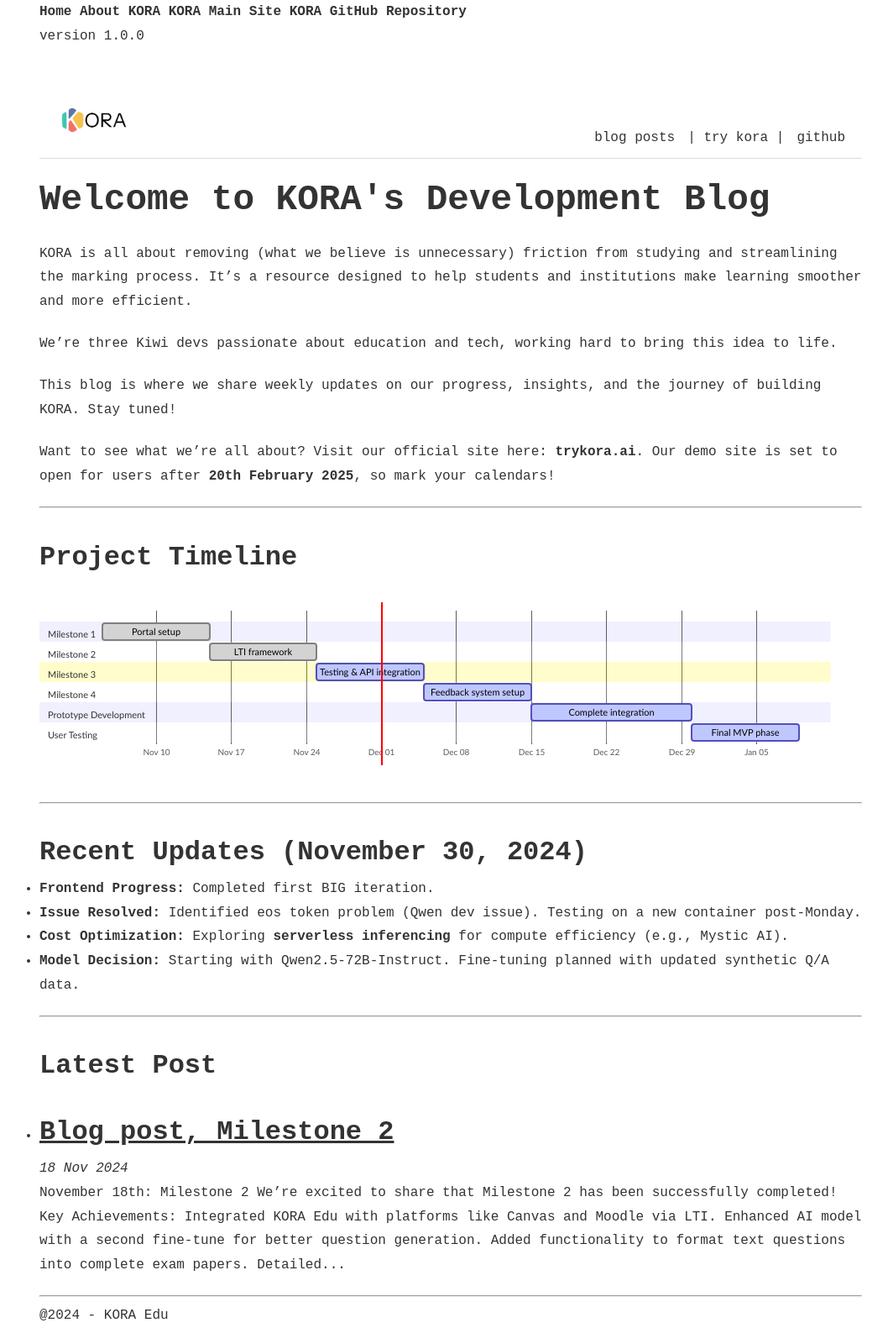
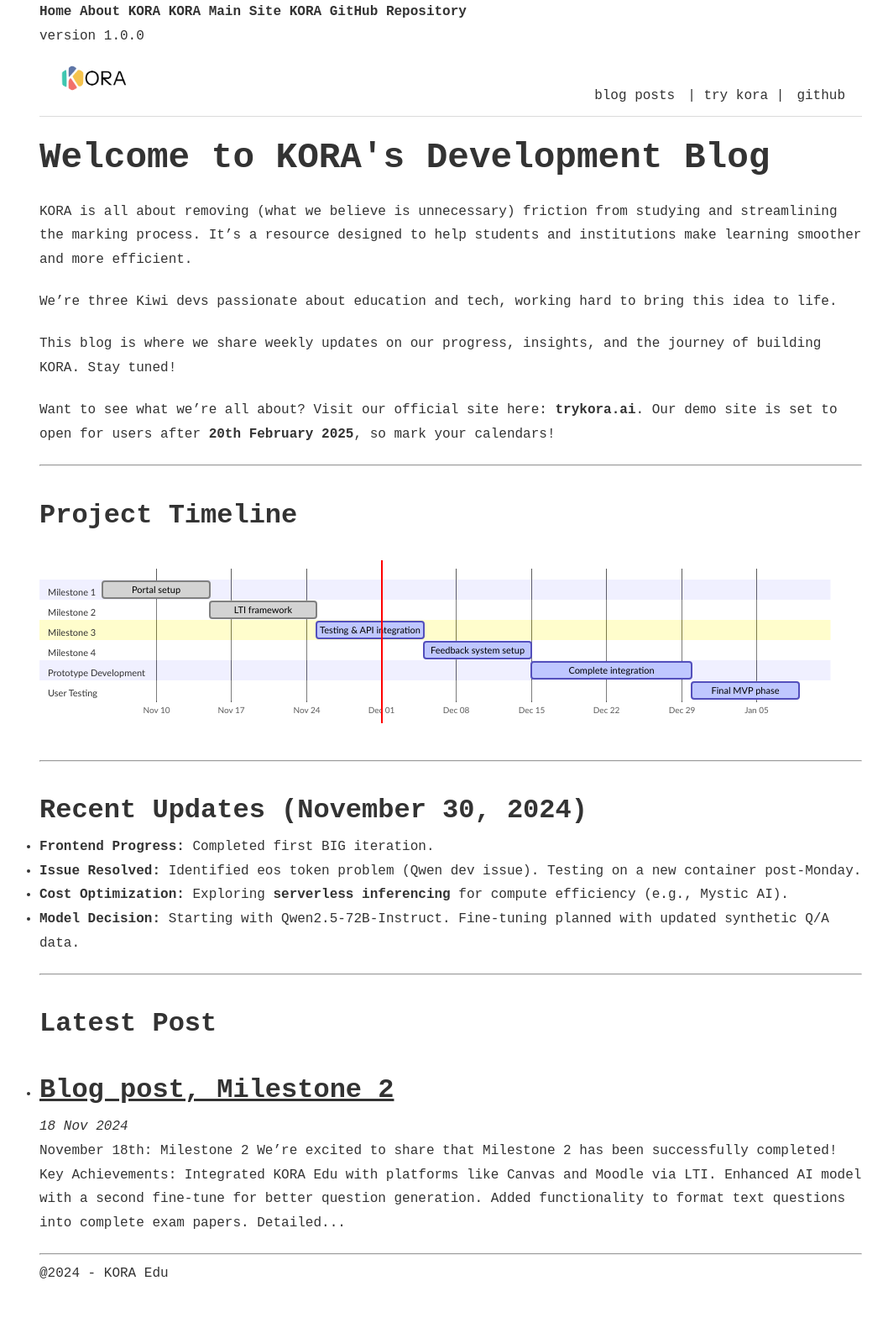
Before and after one commit to kora-edu/kora-edu.github.io, a Jekyll site: the page built from index.html, in a window 1280 px wide. Shown: the whole page at 84% size, without its empty margins (103-1161 px from the left). Built offline with Jekyll 4.4.1, drawn with Linux system fonts in a browser that asks for light colours; the list of posts is cut into pages by our own code; after the commit the page ends 1531 px from its top, so only the background shows below that.

Commit message:
template

```diff
--- a/_sass/layout.scss
+++ b/_sass/layout.scss
@@ -30,14 +30,13 @@
 }
 
 /* Logo Styling */
-.header-logo {
+#header .header-logo {
   height: 50px !important; /* Constrain logo height */
   width: auto !important; /* Maintain aspect ratio */
   max-width: none !important; /* Override global img max-width */
   display: inline-block !important; /* Prevent block-level behavior */
   object-fit: contain !important; /* Ensure proper scaling */
   margin-right: 20px; /* Add spacing between logo and links */
-  margin-top: 50px; /* Move the logo down slightly */
   flex-shrink: 0; /* Prevent shrinking in flexbox */
   flex-grow: 0; /* Prevent growing in flexbox */
 }
@@ -75,7 +74,7 @@
   }
 
   .header-logo {
-    margin-bottom: 2px; /* Add spacing below the logo */
+    margin-bottom: 10px; /* Add spacing below the logo */
     height: 40px; /* Reduce logo height for smaller screens */
   }
 }
```
